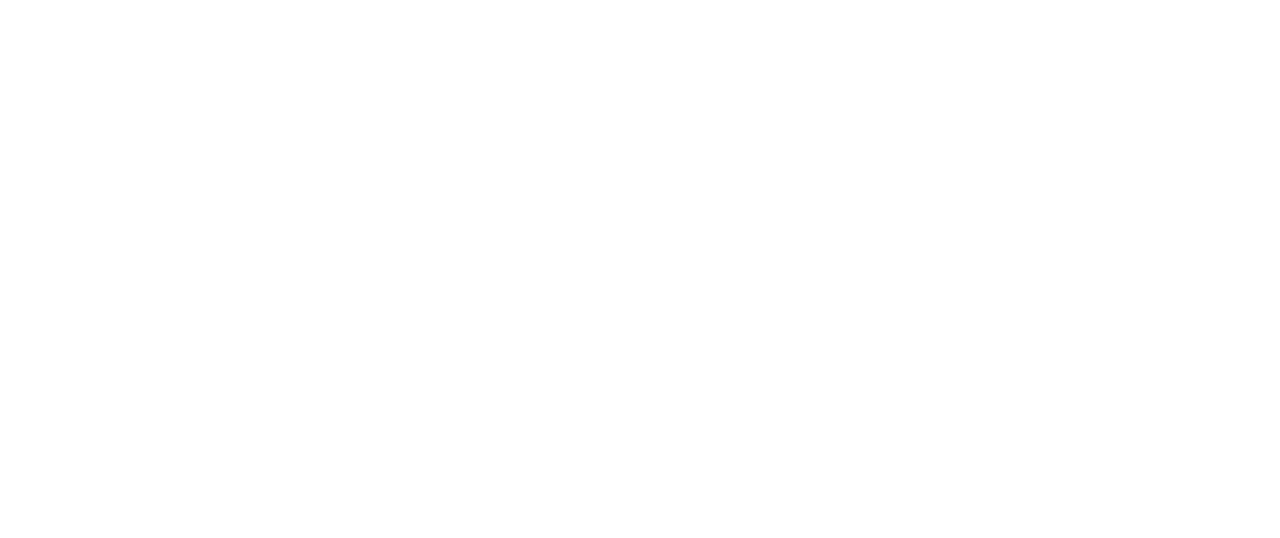
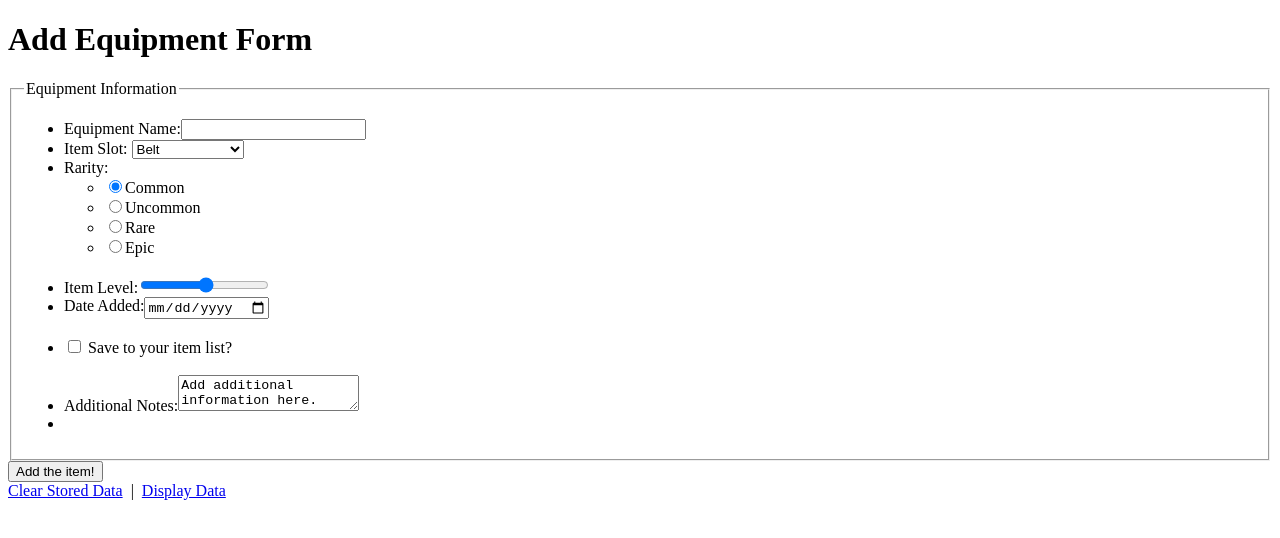
Before and after one commit to b35437/VF-Week1, a plain HTML site: page addItem.html in a window 1280 px wide. Drawn offline with Linux system fonts and the light colour scheme.

Commit message:
both files submited, adjusted layout and added comments

```diff
--- a/addItem.html
+++ b/addItem.html
@@ -0,0 +1,78 @@
+<!DOCTYPE html>
+<!-- Name: Nathan Byarley -->
+<!-- Project: VFW Week 1 -->
+<!-- Term: 1306 -->
+
+<html>
+	<head>
+		<meta charset="utf-8">
+		<meta name="description" content="Add Equipment information based on game of your choice">
+		<meta name="keywords" content="game, equipment list" />
+		<meta name="viewport" content="width=device-width; initial-scale=1.0">
+		<meta name="robots" content="index, follow"/>
+		<meta name="viewport" content="user-scalable=no, width=device-width"/>
+		<meta name="HandheldFriendly" content="true"/>
+		<meta name="MobileOptimized" content="320"/>
+		<!-- DROID Viewport -->
+		<meta name="viewport" content="target-densitydpi=device-dpi" />
+		<!-- !CSS -->
+		<link rel="stylesheet" href="">
+		<!-- JavaScript -->
+		<script src=""></script>
+		<!--Title-->
+		<title>Add Equipment Form</title>
+	</head>
+	<!-- !Body -->
+	<body>
+		<h1>Add Equipment Form</h1>
+		<!--Add Form-->
+		<form action="#" method="post">
+			<fieldset>
+				<legend>Equipment Information</legend>
+				<ul>
+				<!-- EQUIPMENT NAME TEXT BOX-->
+					<li><label for="ename">Equipment Name:</label><input type="text" id="ename" /></li>
+					<li><label for="islot">Item Slot:</label>
+					<!-- COMBOBOX SELECTION FOR ITEM SLOT -->
+					<select id="islot">
+						<optgroup label="Select One..">
+							<option value="belt">Belt</option>
+							<option value="chest">Chest</option>
+							<option value="feet">Feet</option>
+							<option value="gloves">Gloves</option>
+							<option value="helmet">Helmet</option>
+							<option value="legs">Legs</option>
+							<option value="mainhand">Main Hand</option>
+							<option value="offhand">Off Hand</option>
+							<option value="neck">Neck</option>
+							<option value="shoulders">Shoulders</option>
+							<option value="twohand">Two Handed</option>
+						</optgroup>
+					</select>
+					<!-- RADIO BUTTON SELECTION FOR RARITY -->
+					<li><label for="rarity">Rarity:</label>
+						<ul>
+							<li><input type="radio" checked value="Common" id="common" name="rarity" /><label for="common">Common</label></li>
+							<li><input type="radio" value="Uncommon" id="uncommon" name="rarity" /><label for="uncommon">Uncommon</label></li>
+							<li><input type="radio" value="Rare" id="rare" name="rarity" /><label for="rare">Rare</label></li>
+							<li><input type="radio" value="Epic" id="epic" name="rarity" /><label for="epic">Epic</label></li>
+						</ul>
+					<br />
+					<!-- SLIDER -->
+					<li><label for="lvlslider">Item Level:</label><input type="range" min="1" max="60" name="lvlslider" /></li>
+					<!-- DATE SELECTION BOX -->
+					<li><label for="dateadded">Date Added:</label><input type="date" /></li>
+					<br />
+					<!-- CHECKBOX -->
+					<li><input type="checkbox" id="savegear" />&nbsp<label for="savegear">Save to your item list?</label></li>
+					<br />
+					<!-- TEXT AREA -->
+					<li><label for="note">Additional Notes:</label><textarea id="note">Add additional information here.</textarea></li>
+					<li><input type="hidden" value="true" /></li> <!-- HIDDEN INPUT -->
+				</ul>
+			</fieldset>
+			<input type="submit" value="Add the item!" /> <!-- SUBMIT BUTTON -->
+		</form>
+		<a href="#">Clear Stored Data</a>&nbsp | &nbsp<a href="#">Display Data</a>
+	</body>
+</html>
```
Also changed, not shown: index.html (+9 -5 lines), 1 other file.
